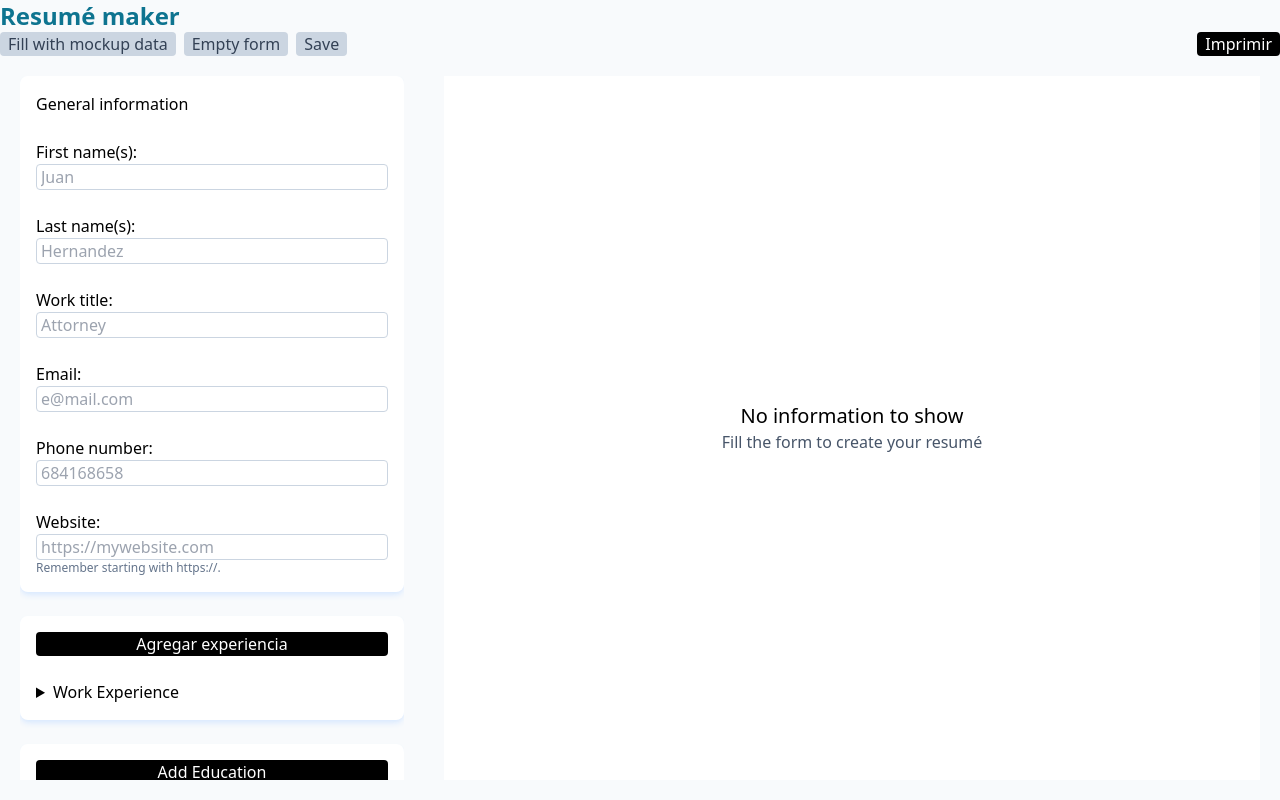
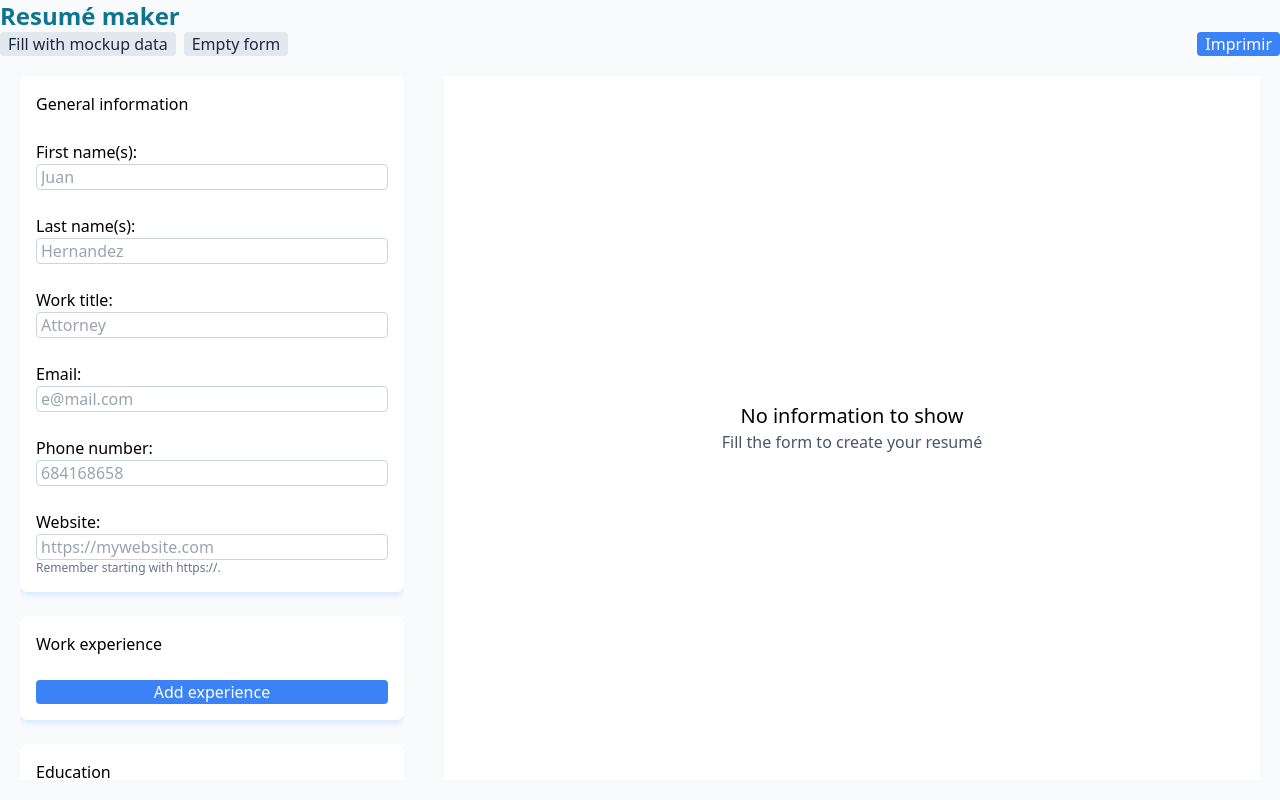
Before and after one commit to kike9978/resume-maker, a React (Vite) app: page / in a window 1280 px wide. Built offline with nearby package versions, Linux system fonts and the light colour scheme.

Commit message:
Make work experience edit operation cancelable

```diff
--- a/src/App.jsx
+++ b/src/App.jsx
@@ -36,32 +36,37 @@ const mockData = {
       id: nextId++,
       title: "UX designer",
       company: "Sisu Technologies",
-      description: "Es hora de los besos de chocolate",
-      date: "2022 - 2024"
+      description: "I am an essential contributor to UX design projects, collaborating across diverse teams to improve web applications for agricultural enterprises and create innovative features for a versatile marketing app used by businesses and organizations. Engaging closely with development and design teams, I actively contribute throughout various phases of the design process and Agile methodology. My expertise includes designing seamless user experiences for mobile and web platforms, leveraging HTML, CSS, Sass, Javascript, and React to build UI components. Additionally, I utilize component libraries like PrimeReact to enhance efficiency and maintain consistency in development. Freelanc",
+      date: "August 2022 - March 2024"
     },
     {
       id: nextId++,
       title: "UX designer",
       company: "Freelancer",
-      description: "Es hora de los besos de chocolate",
-      date: ""
+      description: "During my freelance tenure, I remotely designed interactive navbar interactions for a travel agency website and created visually appealing 3D character models for an electricity business mascot.",
+      date: "January 2020 - August 2022"
     },
     {
       id: nextId++,
-      title: "UX designer",
-      company: "Sisu Technologies",
-      description: "Es hora de los besos de chocolate",
-      date: ""
+      title: "Pekxel Studio",
+      company: "UX Designer intern",
+      description: "As a UX Designer intern, I produced engaging animations and 3D character models for landing pages, while also contributing to UX research initiatives at a museum to improve visitor experience.",
+      date: "January 2019 - May 2019"
+    },
+  ],
+  educations: [
+    {
+      id: 0,
+      title: "Full Stack Web Developer",
+      institution: "The Odin Project",
+      date: "2015 - 2019"
     },
     {
-      id: nextId++,
-      title: "UX designer",
-      company: "Sisu Technologies",
-      description: "Es hora de los besos de chocolate",
-      date: ""
-    },
-  ],
-  educations: [{ id: 0, title: "Diseño de interación y animación", institution: "Ibero Puebla", degree: "BA", date: "2015 - 2019" }],
+      id: 1,
+      title: "Diseño de interación y animación",
+      institution: "Ibero Puebla",
+      date: "2015 - 2019"
+    }],
   skills: [
     {
       id: 0,
@@ -151,7 +156,7 @@ function App() {
       }]
     })
 
-    setIsAddingExperience(false)
+    setIsAddingEducation(false)
   }
 
   return (
@@ -162,7 +167,7 @@ function App() {
         <div className="flex gap-2">
           <Button onClick={() => setCV({ ...mockData })} label={"Fill with mockup data"} hierarchy="secondary" />
           <Button onClick={() => setCV({ ...initialCV })} label={"Empty form"} hierarchy='secondary' />
-          <Button onClick={() => setIsEditing(!isEditing)} label={isEditing ? "Save" : "Edit"} hierarchy='secondary' />
+          {/* <Button onClick={() => setIsEditing(!isEditing)} label={isEditing ? "Save" : "Edit"} hierarchy='secondary' /> */}
         </div>
         <Button onClick={() => window.print()} label={"Imprimir"} />
       </div>
--- a/src/components/Button.jsx
+++ b/src/components/Button.jsx
@@ -1,7 +1,7 @@
 export default function Button({ label, onClick, hierarchy = "primary", type }) {
 
     return (
-        <button className={`print:hidden rounded px-2 ${hierarchy === "primary" && "bg-black text-white"} ${hierarchy === "secondary" && "bg-slate-300 text-slate-700"}`}
+        <button className={`print:hidden rounded px-2 ${hierarchy === "primary" && "bg-blue-500 text-white hover:bg-blue-600"} ${hierarchy === "secondary" && "bg-slate-200 text-slate-800 hover:bg-slate-300"}`}
             onClick={onClick}
             type={type}>
             {label}
--- a/src/components/CV.jsx
+++ b/src/components/CV.jsx
@@ -21,7 +21,7 @@ export default function CV({ cv }) {
 
     return (
 
-        <main className="print:w-full overflow-y-auto flex-grow p-4 bg-white m-5 scrollbar-thumb-rounded-full scrollbar-track-rounded-full scrollbar scrollbar-thumb-slate-700 scrollbar-track-slate-300">
+        <main className="print:w-full overflow-y-auto flex-grow p-4 bg-white m-5 scrollbar-thumb-rounded-full scrollbar-track-rounded-full scrollbar scrollbar-thumb-slate-700 scrollbar-track-slate-300 w-full">
             {isEmpty ? <EmptyCV /> :
                 <>
                     {!generalInfoEmpty &&
--- a/src/components/CVForm.jsx
+++ b/src/components/CVForm.jsx
@@ -9,6 +9,8 @@ import WorkFormItem from "./WorkFormItem"
 export default function CVForm({ setCV, cv, isAddingExperience, setIsAddingExperience, handleCreateExperience, handleCreateEducation, isAddingEducation, setIsAddingEducation }) {
 
     const skills = cv.skills.map(skill => skill.title).join(", ")
+    const educations = cv.educations;
+    const works = cv.works
     const generalInfo = cv.generalInfo;
 
 
@@ -78,13 +80,12 @@ export default function CVForm({ setCV, cv, isAddingExperience, setIsAddingExper
 
             <FormCard>
 
-                {isAddingExperience ?
-                    <WorkForm onSubmit={handleCreateExperience} onCancelClick={() => setIsAddingExperience(false)} /> :
-                    <Button onClick={() => setIsAddingExperience(true)} label={"Agregar experiencia"} />
-                }
+                <h2>Work experience</h2>
 
-                <details>
-                    <summary>Work Experience</summary>
+                {works.length > 0 &&
+
+                    <details open>
+                        <summary>Details</summary>
                         {cv.works.map((work, index) =>
                             <>
                                 <WorkFormItem
@@ -104,17 +105,19 @@ export default function CVForm({ setCV, cv, isAddingExperience, setIsAddingExper
                         )}
 
                     </details>
-
+                }
+                {isAddingExperience ?
+                    <WorkForm onSubmit={handleCreateExperience} onCancelClick={() => setIsAddingExperience(false)} /> :
+                    <Button onClick={() => setIsAddingExperience(true)} label={"Add experience"} />
+                }
             </FormCard>
             <FormCard>
 
-                {isAddingEducation ?
-                    <EducationForm onSubmit={handleCreateEducation} /> :
-                    <Button onClick={() => setIsAddingEducation(true)} label={"Add Education"} />
-                }
+                <h2>Education</h2>
 
-                <details>
-                    <summary>Education</summary>
+                {educations.length > 0 &&
+                    <details open>
+                        <summary>Details</summary>
                         {cv.educations.map((education, index) =>
                             <>
                                 <WorkFormItem
@@ -134,6 +137,11 @@ export default function CVForm({ setCV, cv, isAddingExperience, setIsAddingExper
                         )}
 
                     </details>
+                }
+                {isAddingEducation ?
+                    <EducationForm onSubmit={handleCreateEducation} /> :
+                    <Button onClick={() => setIsAddingEducation(true)} label={"Add Education"} />
+                }
 
             </FormCard>
 
--- a/src/components/EducationForm.jsx
+++ b/src/components/EducationForm.jsx
@@ -21,7 +21,7 @@ export default function EducationForm({ onSubmit, education }) {
     return (
         <section className='border border-solid rounded-xl border-slate-200 p-2'>
             <form
-                className="flex flex-col"
+                className="flex flex-col gap-2"
                 onSubmit={(e) => {
                     e.preventDefault()
                     onSubmit(nextEducationInfo)
@@ -65,7 +65,7 @@ export default function EducationForm({ onSubmit, education }) {
                     }}
                 />
 
-                <Button label={isEditable ? "Edit" : "Agregar Educación"}
+                <Button label={isEditable ? "Edit" : "Add education"}
                 />
             </form>
         </section>
--- a/src/components/WorkForm.jsx
+++ b/src/components/WorkForm.jsx
@@ -19,15 +19,13 @@ export default function WorkForm({ onSubmit, work, onCancelClick }) {
 
 
     return (
-        <section className='border border-solid rounded-xl border-slate-200 p-2'>
+        <section className='border border-solid rounded-xl border-slate-200 p-2 w-full'>
             <form
                 className="flex flex-col gap-2"
                 onSubmit={(e) => {
                     e.preventDefault()
                     onSubmit(nextWorkInfo)
-
                     !isEditable && setNextWorkInfo({ ...emptyWork })
-
                 }
                 }>
 
@@ -68,7 +66,7 @@ export default function WorkForm({ onSubmit, work, onCancelClick }) {
                 <div className="flex gap-2 justify-between">
 
                     <Button type={"button"} label={"Cancel"} hierarchy={"secondary"} onClick={onCancelClick} />
-                    <Button label={isEditable ? "Edit" : "Agregar Experiencia"}
+                    <Button label={isEditable ? "Save" : "Add experience"}
                     />
                 </div>
             </form>
--- a/src/components/WorkFormItem.jsx
+++ b/src/components/WorkFormItem.jsx
@@ -25,11 +25,13 @@ export default function WorkFormItem({ title, company, date, description, id, se
     return (
         <article className="flex justify-between p-4">
             {isEditable ?
-                <WorkForm work={work} onSubmit={handleWorkEdit} />
+                <WorkForm work={work} onSubmit={handleWorkEdit} onCancelClick={() => setIsEditable(false)} />
                 :
                 <p>{title}</p>
             }
-            <Button label={isEditable ? "Cancel" : "Edit"} onClick={() => setIsEditable(!isEditable)} />
+
+            {!isEditable && <Button label={"Edit"} onClick={() => setIsEditable(true)} />}
+            {/* <Button label={isEditable ? "Cancel" : "Edit"} onClick={() => setIsEditable(!isEditable)} /> */}
         </article>
     )
 }
```
Lines whose indentation alone changed are shown as unchanged.
